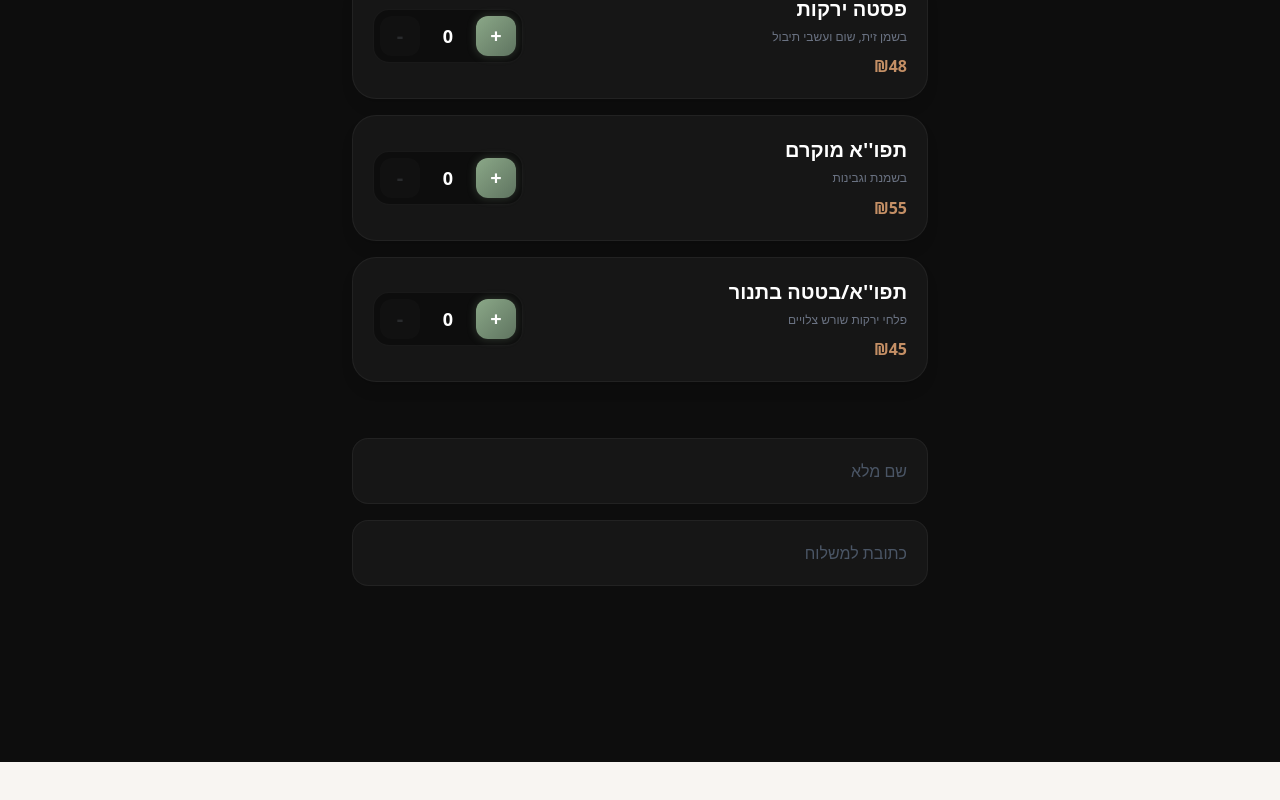
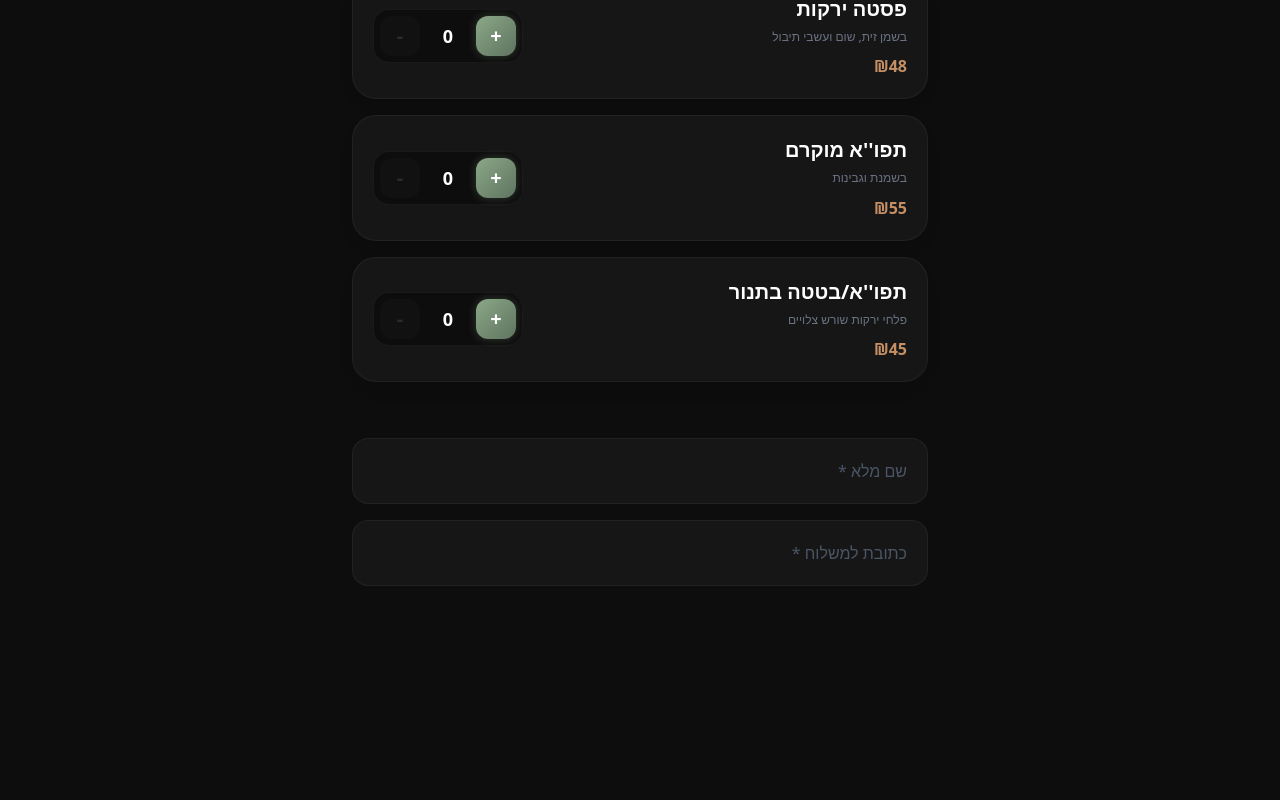
Before and after one commit to oriIsrael856/lahilula, a Next.js app: page / in a window 1280 px wide. Shown: the part 3181-3981 px from the top of the page. Before the commit the page ends 3943 px from the top, so only its background shows below. Built offline with nearby package versions, Linux system fonts and the light colour scheme.

Commit message:
Vlidate name and address

```diff
--- a/src/app/page.tsx
+++ b/src/app/page.tsx
@@ -15,8 +15,8 @@ const MENU = [
   { id: 5, name: "קיש בטטה (משפחתי)", price: 65, category: "מאפים", desc: "בצק פריך במילוי שמנת ובטטה" },
   { id: 6, name: "קיש תפ''א ופטריות (משפחתי)", price: 65, category: "מאפים", desc: "שילוב קלאסי של תפוחי אדמה ופטריות טריות" },
 
-  // --- מגשי אירוח (פינגר פוד - מחיר ליחידה, מינימום 30) ---
-  { id: 4, name: "מיני פריקסה", price: 14, category: "מגשי אירוח", desc: "סנדוויץ' תוניסאי ביס עם כל התוספות (מחיר ליח')" }, // עודכן
+  // --- מגשי אירוח ---
+  { id: 4, name: "מיני פריקסה", price: 14, category: "מגשי אירוח", desc: "סנדוויץ' תוניסאי ביס עם כל התוספות (מחיר ליח')" },
   { id: 7, name: "מיני קישים", price: 9, category: "מגשי אירוח", desc: "מבחר טעמים: בצל/פטריות/בטטה (מחיר ליח')" },
   { id: 8, name: "מיני טורטיה", price: 12, category: "מגשי אירוח", desc: "מגולגלות עם ממרחים וירקות קלויים (מחיר ליח')" },
   { id: 9, name: "מיני פוקאצ'ה", price: 10, category: "מגשי אירוח", desc: "עם ירקות אנטיפסטי ושמן זית (מחיר ליח')" },
@@ -25,7 +25,6 @@ const MENU = [
   { id: 14, name: "מיני פיתה סביח", price: 14, category: "מגשי אירוח", desc: "ביס מושלם עם חציל, ביצה וטחינה (מחיר ליח')" },
   { id: 15, name: "קרואסון סלמון", price: 16, category: "מגשי אירוח", desc: "במילוי גבינת שמנת וסלמון מעושן (מחיר ליח')" },
 
-  // מגשים שנמכרים כ'מגש' שלם ולא לפי יחידה (החרגתי מהמינימום 30)
   { id: 12, name: "מגש אנטיפסטי", price: 180, category: "מגשי אירוח", desc: "ירקות קלויים בתנור (מחיר למגש גדול)" },
   { id: 13, name: "מגש גבינות מפנק", price: 250, category: "מגשי אירוח", desc: "גבינות קשות ורכות, פירות ואגוזים (מחיר למגש)" },
 
@@ -41,13 +40,14 @@ const MENU = [
 export default function Home() {
   const [cart, setCart] = useState<Record<number, number>>({});
   const [info, setInfo] = useState({ name: '', address: '' });
+  // כאן אנחנו שומרים איזה שדות חסרים כדי לצבוע אותם באדום
+  const [errors, setErrors] = useState({ name: false, address: false });
   const [activeCategory, setActiveCategory] = useState("הכל");
 
   const filteredMenu = useMemo(() =>
     activeCategory === "הכל" ? MENU : MENU.filter(m => m.category === activeCategory)
   , [activeCategory]);
 
-  // לוגיקה חכמה לעדכון כמויות
   const update = (id: number, delta: number) => {
     const item = MENU.find(i => i.id === id);
     if (!item) return;
@@ -56,14 +56,10 @@ export default function Home() {
       const currentQty = prev[id] || 0;
       let newQty = currentQty + delta;
 
-      // בדיקה: האם זה פריט שדורש מינימום 30?
-      // החרגתי את מגש הגבינות והאנטיפסטי כי הם נמכרים בדרך כלל כיחידה אחת גדולה
       const isBulkItem = item.category === "מגשי אירוח" && !item.name.includes("מגש אנטיפסטי") && !item.name.includes("מגש גבינות");
 
       if (isBulkItem) {
-        // אם מנסים להוסיף מ-0, קפוץ ישר ל-30
         if (currentQty === 0 && delta > 0) return { ...prev, [id]: 30 };
-        // אם מנסים לרדת מתחת ל-30, אפס את הכמות
         if (newQty < 30) return { ...prev, [id]: 0 };
       }
 
@@ -77,6 +73,28 @@ export default function Home() {
   }, 0);
 
   const send = () => {
+    // 1. בדיקה אם העגלה ריקה
+    if (subtotal === 0) {
+        alert("העגלה ריקה! יש לבחור מנות לפני ההזמנה.");
+        return;
+    }
+
+    // 2. בדיקת תקינות (Validation) לשדות
+    const newErrors = {
+        name: !info.name.trim(), // האם השם ריק?
+        address: !info.address.trim() // האם הכתובת ריקה?
+    };
+
+    setErrors(newErrors);
+
+    // אם יש שגיאה באחד השדות - עוצרים כאן ולא שולחים
+    if (newErrors.name || newErrors.address) {
+        // גלילה למטה לאזור הטופס כדי שהמשתמש יראה מה חסר
+        window.scrollTo({ top: document.body.scrollHeight, behavior: 'smooth' });
+        return;
+    }
+
+    // אם הכל תקין, ממשיכים לשליחה
     const items = Object.entries(cart).filter(([_, q]) => q > 0)
       .map(([id, q]) => {
         const item = MENU.find(i => i.id === Number(id));
@@ -90,7 +108,6 @@ export default function Home() {
   return (
     <main className="min-h-screen bg-[#0d0d0d] text-white pb-44 px-4 relative overflow-x-hidden font-sans" dir="rtl">
 
-      {/* הילות הרקע */}
       <div className="fixed top-[-10%] left-[-10%] w-[500px] h-[500px] bg-[#8BA888]/10 blur-[120px] rounded-full pointer-events-none"></div>
       <div className="fixed bottom-[10%] right-[-10%] w-[400px] h-[400px] bg-[#D4A5A5]/10 blur-[100px] rounded-full pointer-events-none"></div>
 
@@ -118,7 +135,6 @@ export default function Home() {
         </div>
       </header>
 
-      {/* תפריט קטגוריות */}
       <div className="max-w-xl mx-auto flex gap-2 overflow-x-auto pb-8 no-scrollbar sticky top-0 z-20 bg-[#0d0d0d]/95 backdrop-blur-md pt-4">
         {CATEGORIES.map(cat => (
           <button
@@ -133,7 +149,6 @@ export default function Home() {
 
       <div className="max-w-xl mx-auto space-y-4 relative z-10">
         {filteredMenu.map(item => {
-           // בדיקה האם להציג הודעת מינימום
            const isBulkItem = item.category === "מגשי אירוח" && !item.name.includes("מגש אנטיפסטי") && !item.name.includes("מגש גבינות");
 
            return (
@@ -155,9 +170,30 @@ export default function Home() {
             </div>
         )})}
 
-        <div className="pt-10 space-y-4">
-            <input placeholder="שם מלא" className="w-full bg-[#161616] border border-white/5 p-5 rounded-2xl outline-none focus:border-[#D4A5A5]/50 transition-colors placeholder:text-gray-600" onChange={e => setInfo({...info, name: e.target.value})} />
-            <input placeholder="כתובת למשלוח" className="w-full bg-[#161616] border border-white/5 p-5 rounded-2xl outline-none focus:border-[#D4A5A5]/50 transition-colors placeholder:text-gray-600" onChange={e => setInfo({...info, address: e.target.value})} />
+        <div className="pt-10 space-y-4 pb-10">
+            <div>
+                <input
+                    placeholder="שם מלא *"
+                    className={`w-full bg-[#161616] border p-5 rounded-2xl outline-none transition-colors placeholder:text-gray-600 ${errors.name ? 'border-red-500 ring-1 ring-red-500' : 'border-white/5 focus:border-[#D4A5A5]/50'}`}
+                    onChange={e => {
+                        setInfo({...info, name: e.target.value});
+                        if(e.target.value) setErrors({...errors, name: false});
+                    }}
+                />
+                {errors.name && <p className="text-red-500 text-xs mt-1 mr-2">נא למלא שם מלא</p>}
+            </div>
+
+            <div>
+                <input
+                    placeholder="כתובת למשלוח *"
+                    className={`w-full bg-[#161616] border p-5 rounded-2xl outline-none transition-colors placeholder:text-gray-600 ${errors.address ? 'border-red-500 ring-1 ring-red-500' : 'border-white/5 focus:border-[#D4A5A5]/50'}`}
+                    onChange={e => {
+                        setInfo({...info, address: e.target.value});
+                        if(e.target.value) setErrors({...errors, address: false});
+                    }}
+                />
+                {errors.address && <p className="text-red-500 text-xs mt-1 mr-2">נא למלא כתובת למשלוח</p>}
+            </div>
         </div>
       </div>
 
```
